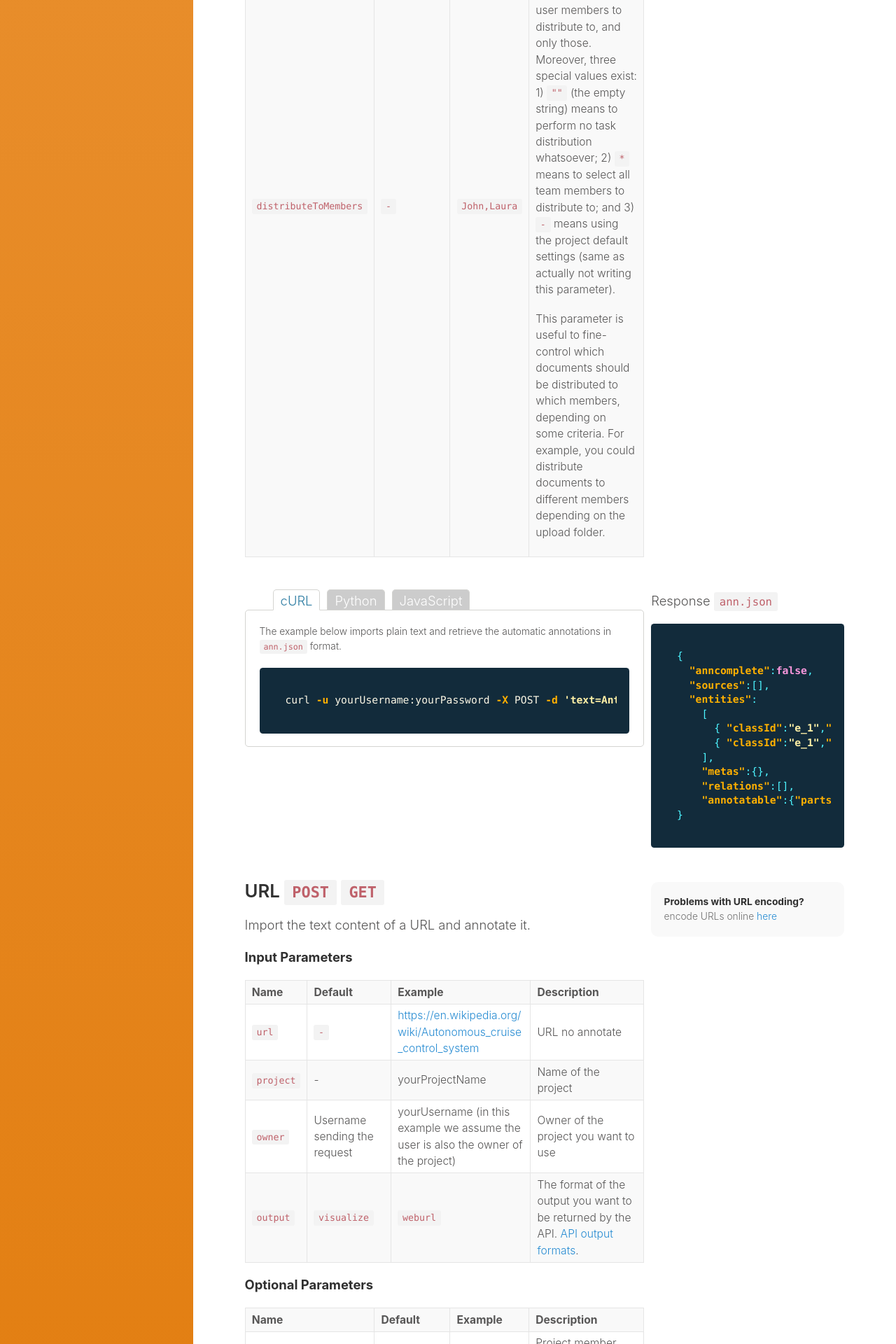
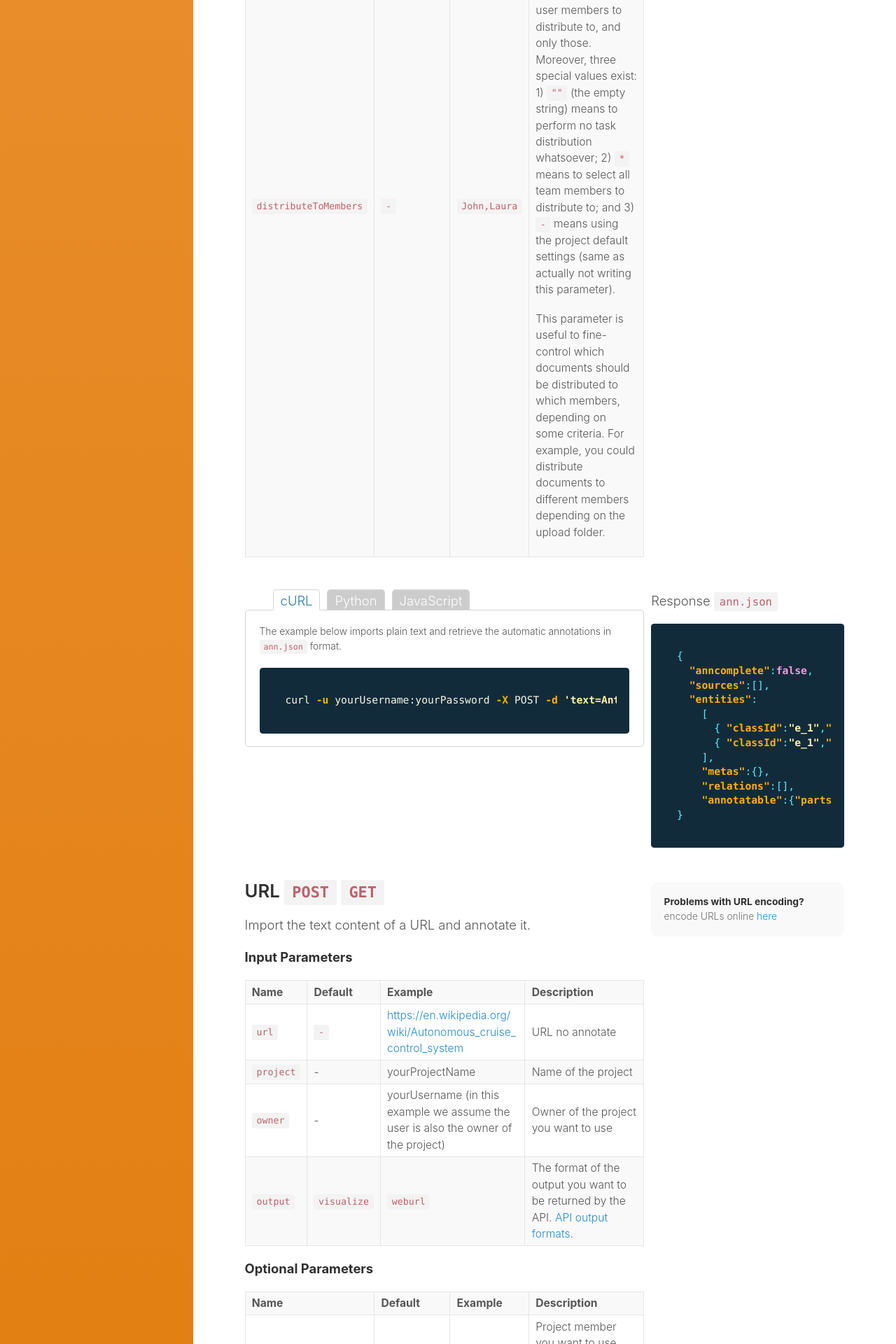
Before and after one commit to tagtogorg/tagtog-doc, a Jekyll site: the page built from API_documents_v1.md, in a window 1280 px wide. Shown: the part 3080-5000 px from the top of the page at 70% size. Built offline with Jekyll 4.4.1, drawn with Linux system fonts in a browser that asks for light colours; nearby versions of some CDN libraries.

Commit message:
#bugfix fix deprecated doc in API

```diff
--- a/API_documents_v1.md
+++ b/API_documents_v1.md
@@ -236,7 +236,7 @@ URLS
     </tr>
     <tr>
       <td><code>owner</code></td>
-      <td>Username sending the request</td>
+      <td>-</td>
       <td>{{ page.api_username }} (in this example we assume the user is also the owner of the project)</td>
       <td>Owner of the project you want to use</td>
     </tr>
@@ -370,7 +370,7 @@ FILES
     </tr>
     <tr>
       <td><code>owner</code></td>
-      <td>Username sending the request</td>
+      <td>-</td>
       <td>{{ page.api_username }} (in this example we assume the user is also the owner of the project)</td>
       <td>Owner of the project you want to use</td>
     </tr>
@@ -542,7 +542,7 @@ PUBMED IDS
     </tr>
     <tr>
       <td><code>owner</code></td>
-      <td>Username sending the request</td>
+      <td>-</td>
       <td>{{ page.api_username }} (in this example we assume the user is also the owner of the project)</td>
       <td>Owner of the project you want to use</td>
     </tr>
@@ -704,7 +704,7 @@ fetch('https://www.tagtog.net/api/0.1/documents?project=yourProject&owner=yourUs
     </tr>
     <tr>
       <td><code>owner</code></td>
-      <td>Username sending the request</td>
+      <td>-</td>
       <td>{{ page.api_username }} (in this example we assume the user is also the owner of the project)</td>
       <td>Owner of the project you want to use</td>
     </tr>
@@ -831,7 +831,7 @@ fetch('https://www.tagtog.net/api/0.1/documents?project=yourProject&owner=yourUs
     </tr>
     <tr>
       <td><code>owner</code></td>
-      <td>Username sending the request</td>
+      <td>-</td>
       <td>{{ page.api_username }} (in this example we assume the user is also the owner of the project)</td>
       <td>Owner of the project you want to use</td>
     </tr>
@@ -955,7 +955,7 @@ fetch('https://www.tagtog.net/api/0.1/documents?project=yourProject&owner=yourUs
     </tr>
     <tr>
       <td><code>owner</code></td>
-      <td>Username sending the request</td>
+      <td>-</td>
       <td>{{ page.api_username }} (in this example we assume the user is also the owner of the project)</td>
       <td>Owner of the project you want to use</td>
     </tr>
@@ -1152,7 +1152,7 @@ aMHKzF_lIoNrdh9pAx298njgIezy-text,false
     </tr>
     <tr>
       <td><code>owner</code></td>
-      <td>Username sending the request</td>
+      <td>-</td>
       <td>{{ page.api_username }} (in this example we assume the user is also the owner of the project)</td>
       <td>Owner of the project you want to use</td>
     </tr>
@@ -1283,7 +1283,7 @@ fetch('{{ page.api_document_url }}?project={{ page.api_project }}&owner={{ page.
     </tr>
     <tr>
       <td><code>owner</code></td>
-      <td>Username sending the request</td>
+      <td>-</td>
       <td>{{ page.api_username }} (in this example we assume the user is also the owner of the project)</td>
       <td>Owner of the project you want to use</td>
     </tr>
@@ -1383,7 +1383,7 @@ fetch('{{ page.api_document_url }}?project={{ page.api_project }}&owner={{ page.
       </tr>
       <tr>
         <td><code>owner</code></td>
-        <td>Username sending the request</td>
+        <td>-</td>
         <td>{{ page.api_username }} (in this example we assume the user is also the owner of the project)</td>
         <td>Owner of the project you want to use</td>
       </tr>
```
